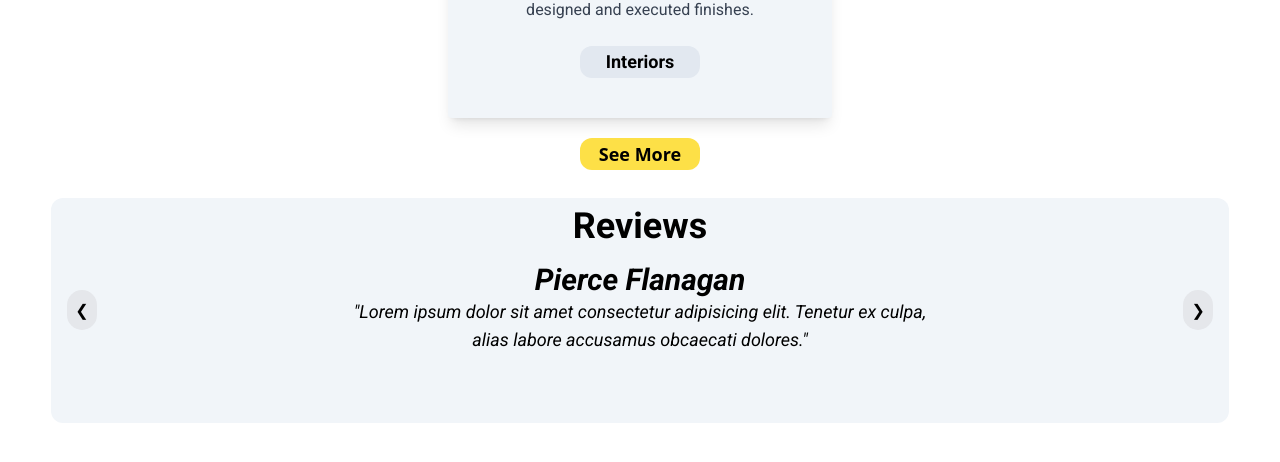
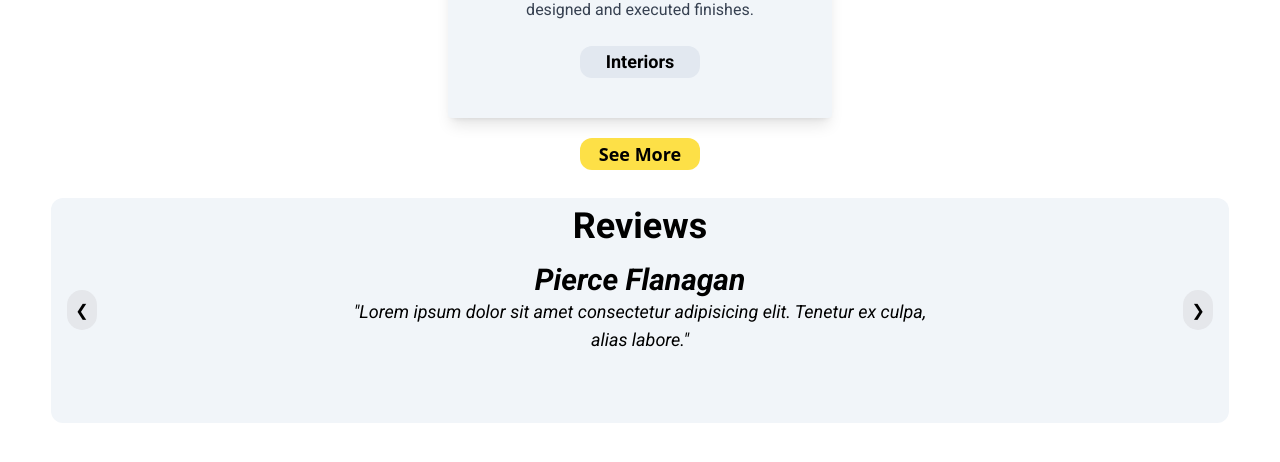
Before and after one commit to Shiv-ansh-moore/McHugh-Gallagher-Builders-website, a React (Vite) app in the folder McHugh-Gallagher-Builders-website/: page / in a window 1280 px wide. Shown: the part 1396-1858 px from the top of the page. Built offline with nearby package versions, Linux system fonts and the light colour scheme; grey boxes are pictures that could not be loaded.

Commit message:
shortened review

```diff
--- a/McHugh-Gallagher-Builders-website/src/components/TestimonialCarosel.jsx
+++ b/McHugh-Gallagher-Builders-website/src/components/TestimonialCarosel.jsx
@@ -6,7 +6,7 @@ const TestimonialsCarousel = () => {
   const testimonials = [
     {
       name: "Pierce Flanagan",
-      text: "Lorem ipsum dolor sit amet consectetur adipisicing elit. Tenetur ex culpa, alias labore accusamus obcaecati dolores.",
+      text: "Lorem ipsum dolor sit amet consectetur adipisicing elit. Tenetur ex culpa, alias labore.",
     },
     {
       name: "Jane Doe",
```
